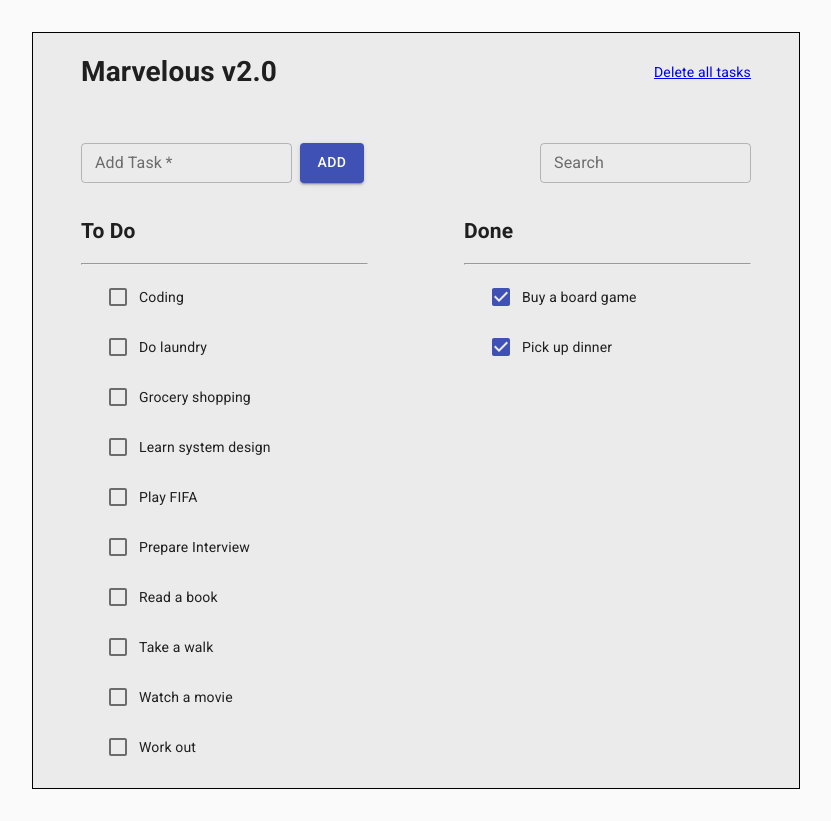
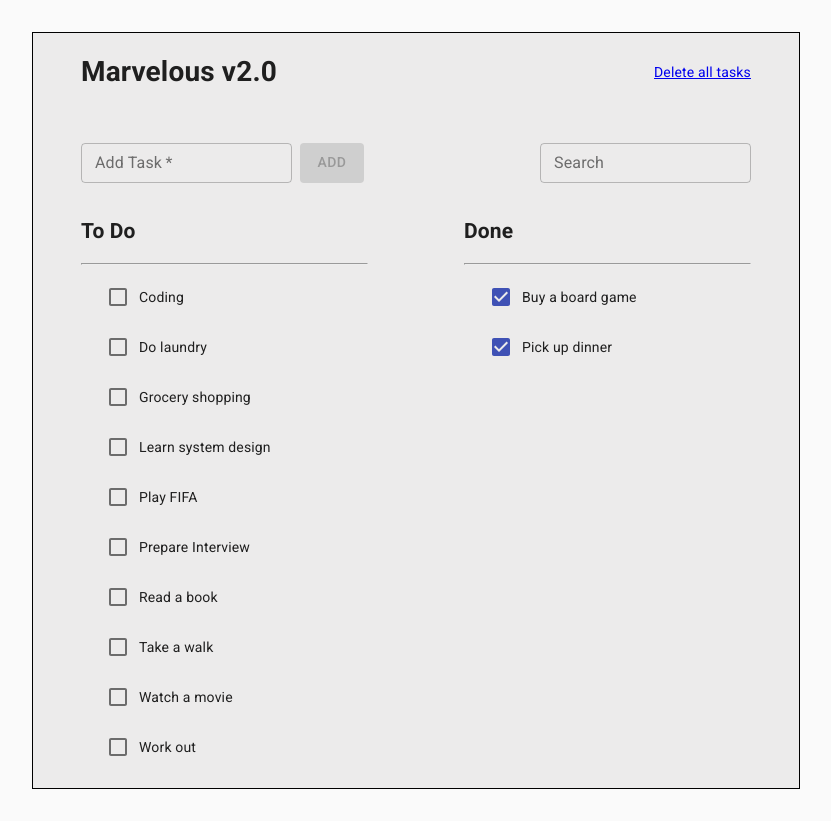
Before and after one commit to yuanzheng-li/todo-list-frontend-react, a React (Create React App) app: page / in a window 1280 px wide. Shown: the whole page, without its empty margins (224-1055 px from the left). Built offline with nearby package versions, Linux system fonts and the light colour scheme.

Commit message:
be able to add a task to the todo list

```diff
--- a/src/App.js
+++ b/src/App.js
@@ -21,12 +21,20 @@ function App() {
     return todoList.filter((todo) => todo.name.toLowerCase().includes(searchField.toLowerCase()));
   }
 
+  const handleAdd = (name) => {
+    setToDoList([...todoList, {
+      id: todoList.length + 1,
+      name,
+      complete: false
+    }]);
+  };
+
   return (
     <>
       <CssBaseline />
       <Header />
       <section className="add-and-search">
-        <AddTask />
+        <AddTask handleAdd={handleAdd} />
         <SearchBox handleSearch={handleSearch} />
       </section>
       <main>
--- a/src/add-task/AddTask.js
+++ b/src/add-task/AddTask.js
@@ -1,17 +1,38 @@
-import React from 'react';
+import React, { useState } from 'react';
 import { TextField, Button } from '@material-ui/core';
 
 import './AddTask.css';
 
-export default function AddTask() {
+export default function AddTask({ handleAdd }) {
+  const [name, setName] = useState('');
+
   const handleSubmit = (e) => {
-    // TODO
+    e.preventDefault();
+    handleAdd(name);
+    setName('');
   };
+
+  const handleChange = (e) => {
+    setName(e.target.value);
+  }
 
   return (
     <form onSubmit={handleSubmit} noValidate>
-      <TextField required id='add-task' label='Add Task' variant='outlined' size='small' />
-      <Button variant='contained' color='primary' type='submit' className="add-button">
+      <TextField
+        value={name}
+        onChange={handleChange}
+        required
+        id='add-task'
+        label='Add Task'
+        variant='outlined'
+        size='small' />
+      <Button
+        disabled={ name.length === 0 }
+        variant='contained'
+        color='primary'
+        type='submit'
+        className="add-button"
+      >
         Add
       </Button>
     </form>
```
